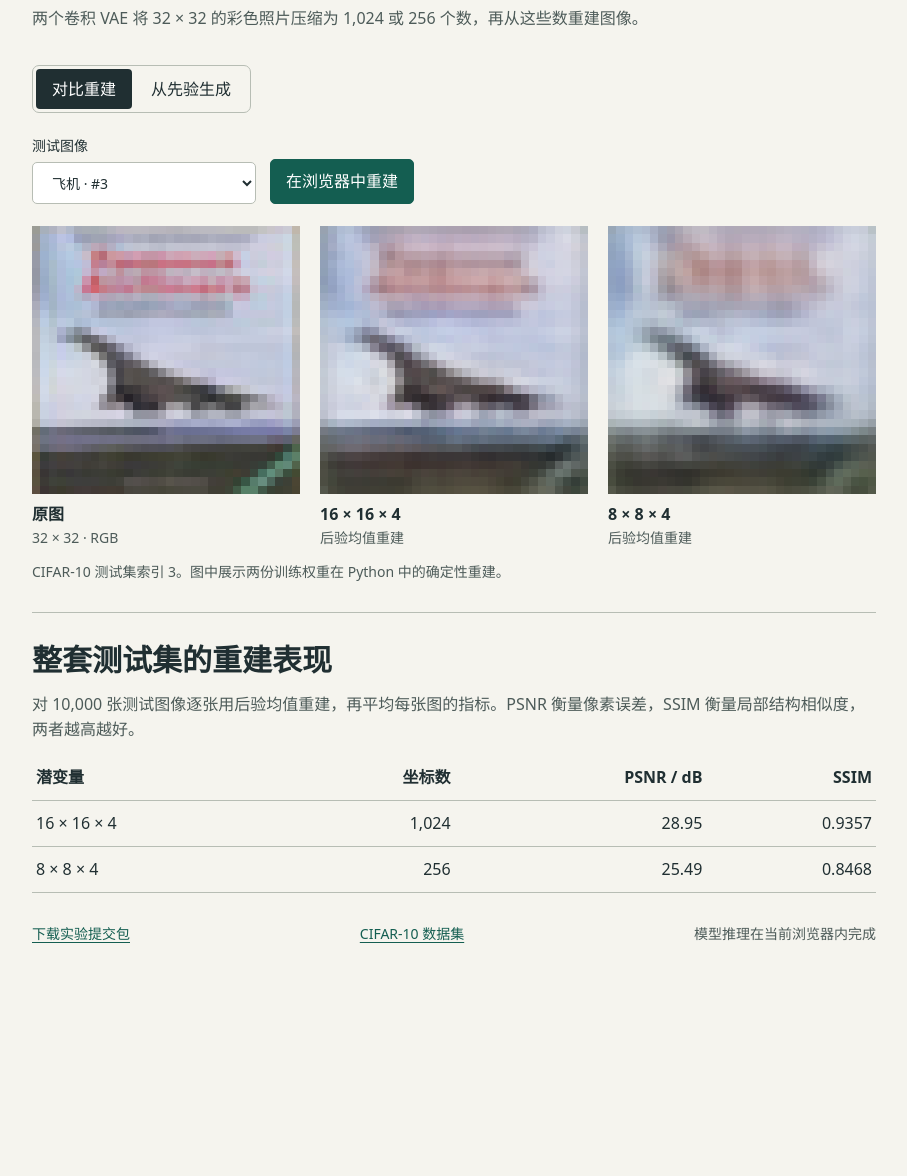
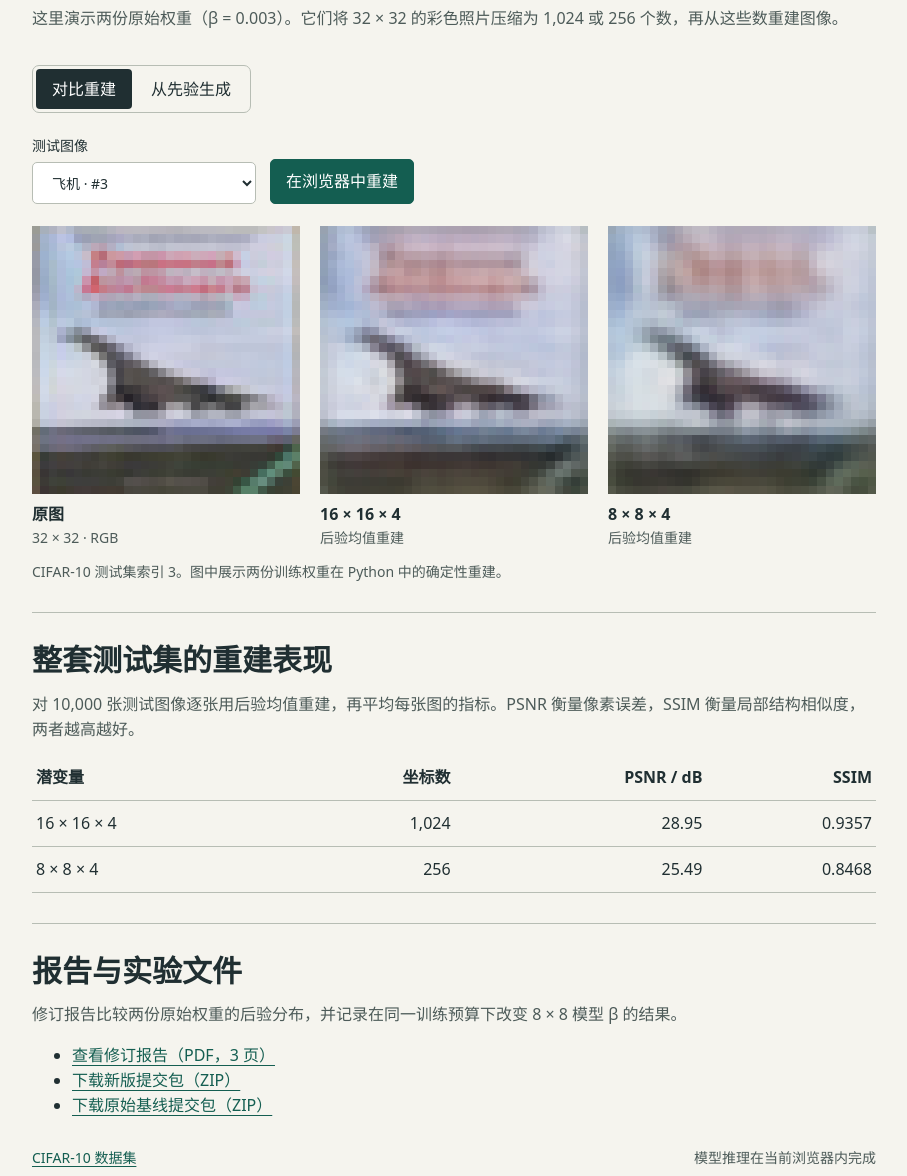
Before and after one commit to banligegit/mini-ddpm, a website: page site/cifar-vae/index.html in a window 1280 px wide. Shown: the part 184-1360 px from the top of the page, without its empty margins (186-1093 px from the left). Before the commit the page ends 1158 px from the top, so only its background shows below. Drawn offline with Linux system fonts and the light colour scheme.

Commit message:
Publish revised VAE report and controlled beta experiment submission

```diff
--- a/site/cifar-vae/index.html
+++ b/site/cifar-vae/index.html
@@ -12,7 +12,7 @@
   <header>
     <nav aria-label="项目导航"><a href="../">手写数字生成器</a><a href="https://github.com/banligegit/mini-ddpm/tree/main/site/cifar-vae">网页源码</a></nav>
     <h1>同一张图，两种压缩尺度</h1>
-    <p>两个卷积 VAE 将 32 × 32 的彩色照片压缩为 1,024 或 256 个数，再从这些数重建图像。</p>
+    <p>这里演示两份原始权重（β = 0.003）。它们将 32 × 32 的彩色照片压缩为 1,024 或 256 个数，再从这些数重建图像。</p>
   </header>
   <section aria-label="交互实验">
     <div class="mode-switch" role="group" aria-label="实验模式">
@@ -47,7 +47,16 @@
     <p>对 10,000 张测试图像逐张用后验均值重建，再平均每张图的指标。PSNR 衡量像素误差，SSIM 衡量局部结构相似度，两者越高越好。</p>
     <table><thead><tr><th scope="col">潜变量</th><th scope="col">坐标数</th><th scope="col">PSNR / dB</th><th scope="col">SSIM</th></tr></thead><tbody id="metrics"></tbody></table>
   </section>
-  <footer><a href="./mini-ddpm-cifar-vae.zip" download>下载实验提交包</a><a href="https://www.cs.toronto.edu/~kriz/cifar.html">CIFAR-10 数据集</a><span>模型推理在当前浏览器内完成</span></footer>
+  <section class="measurements" aria-labelledby="report-heading">
+    <h2 id="report-heading">报告与实验文件</h2>
+    <p>修订报告比较两份原始权重的后验分布，并记录在同一训练预算下改变 8 × 8 模型 β 的结果。</p>
+    <ul>
+      <li><a href="./cifar-vae-revised.pdf">查看修订报告（PDF，3 页）</a></li>
+      <li><a href="./mini-ddpm-cifar-vae-revised.zip" download>下载新版提交包（ZIP）</a></li>
+      <li><a href="./mini-ddpm-cifar-vae.zip" download>下载原始基线提交包（ZIP）</a></li>
+    </ul>
+  </section>
+  <footer><a href="https://www.cs.toronto.edu/~kriz/cifar.html">CIFAR-10 数据集</a><span>模型推理在当前浏览器内完成</span></footer>
 </main>
 <script type="module" src="./app.js"></script>
 </body>
```
Also changed, not shown: 2 other files.
